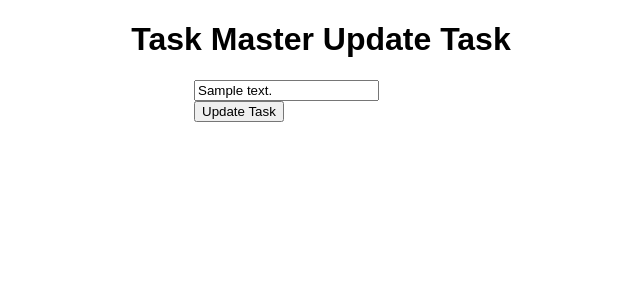
After one commit to ravinduf/flask-basic-taskmanager, a Flask app: page /update/1 in a window 1280 px wide. The commit adds this page. Shown: the top 300 px of the page, without its empty margins (319-959 px from the left). Run offline with Flask 2, Linux system fonts and the light colour scheme; tables that the repository leaves empty hold one stand-in row (values such as "Sample post").

Commit message:
created basic functions to update and delete

```diff
--- a/app.py
+++ b/app.py
@@ -39,7 +39,34 @@ def index():
 
     return render_template('index.html', tasks=tasks)
 
+@app.route('/delete/<int:id>')
+def delete(id):
+  task_to_delete = Todo.query.get_or_404(id)
 
+  try:
+    db.session.delete(task_to_delete)
+    db.session.commit()
+    return redirect('/')
+
+  except:
+    return 'There was a problem deleting'
+
+@app.route('/update/<int:id>', methods=['POST', 'GET'])
+def update(id):
+  task = Todo.query.get_or_404(id)
+
+  if request.method == 'POST':
+    task.content = request.form['content']
+
+    try:
+      db.session.commit()
+      return redirect('/')
+    except:
+      return 'There was a problem updating task'
+
+    pass
+  else:
+    return render_template('update.html', task=task)
 
 if __name__ == '__main__':
   app.run(debug=True)
--- a/static/css/main.css
+++ b/static/css/main.css
@@ -8,7 +8,28 @@ body {
   margin: 0 auto;
   width: 30%;
 }
+
+.content h1{
+  text-align: center;
+}
+
+h2 {
+  text-align: center;
+}
+
+table{
+  margin: 0 auto;
+}
+
 table, tr, th,td{
   border-collapse: collapse;
   border: 1px solid black;
 }
+
+th, td{
+  padding: 10px;
+}
+
+form{
+  margin: 10px 65px;
+}
--- /dev/null
+++ b/templates/update.html
@@ -0,0 +1,18 @@
+{% extends 'base.html' %}
+
+{% block head %}
+
+{% endblock %}
+
+
+{% block body %}
+<div class="content">
+  <h1>Task Master Update Task</h1>
+
+  <form action="/update/{{task.id}}" method="POST">
+    <input type="text" name="content" id="content" value="{{task.content}}"/>
+    <input type="submit" value="Update Task" />
+  </form>
+
+</div>
+{% endblock%}
```
Also changed, not shown: templates/index.html (+8 -4 lines).
